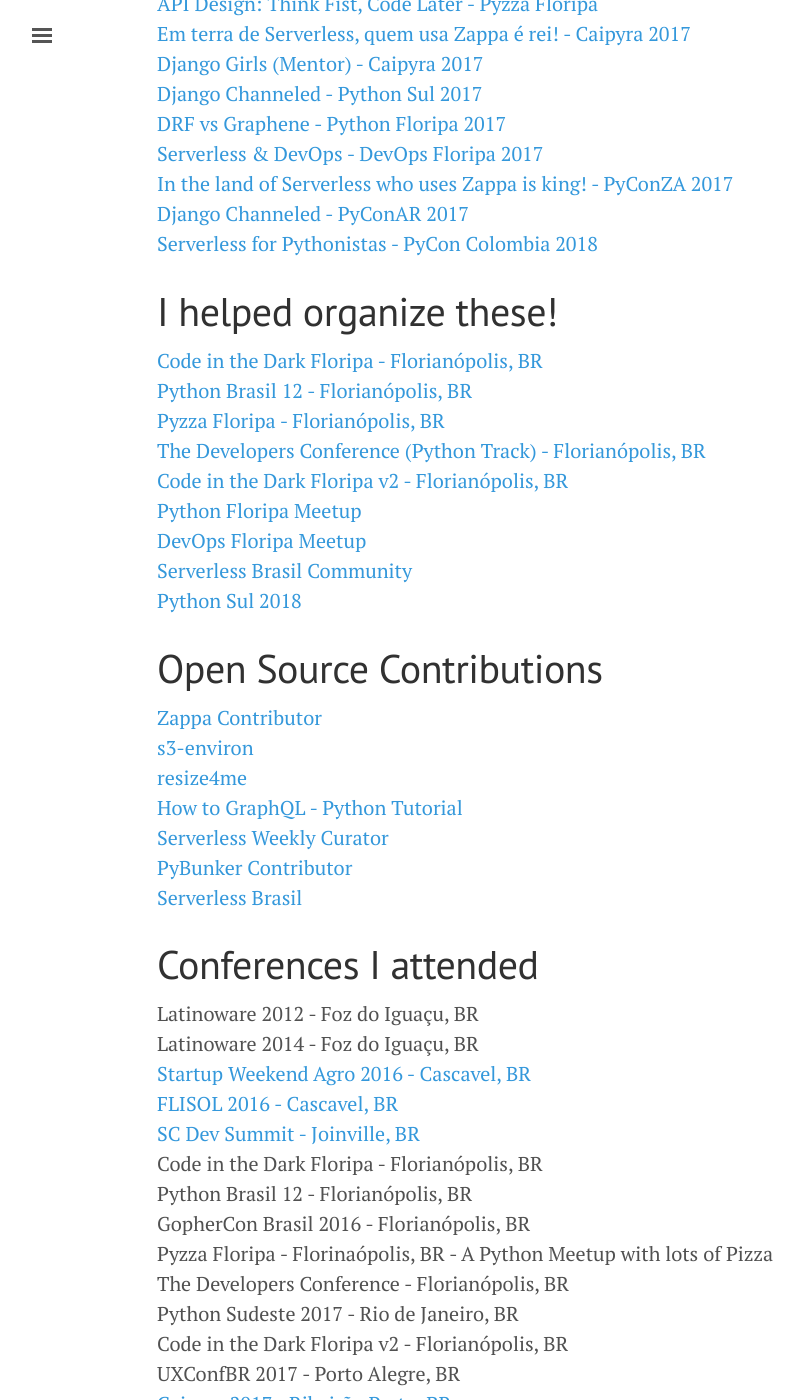
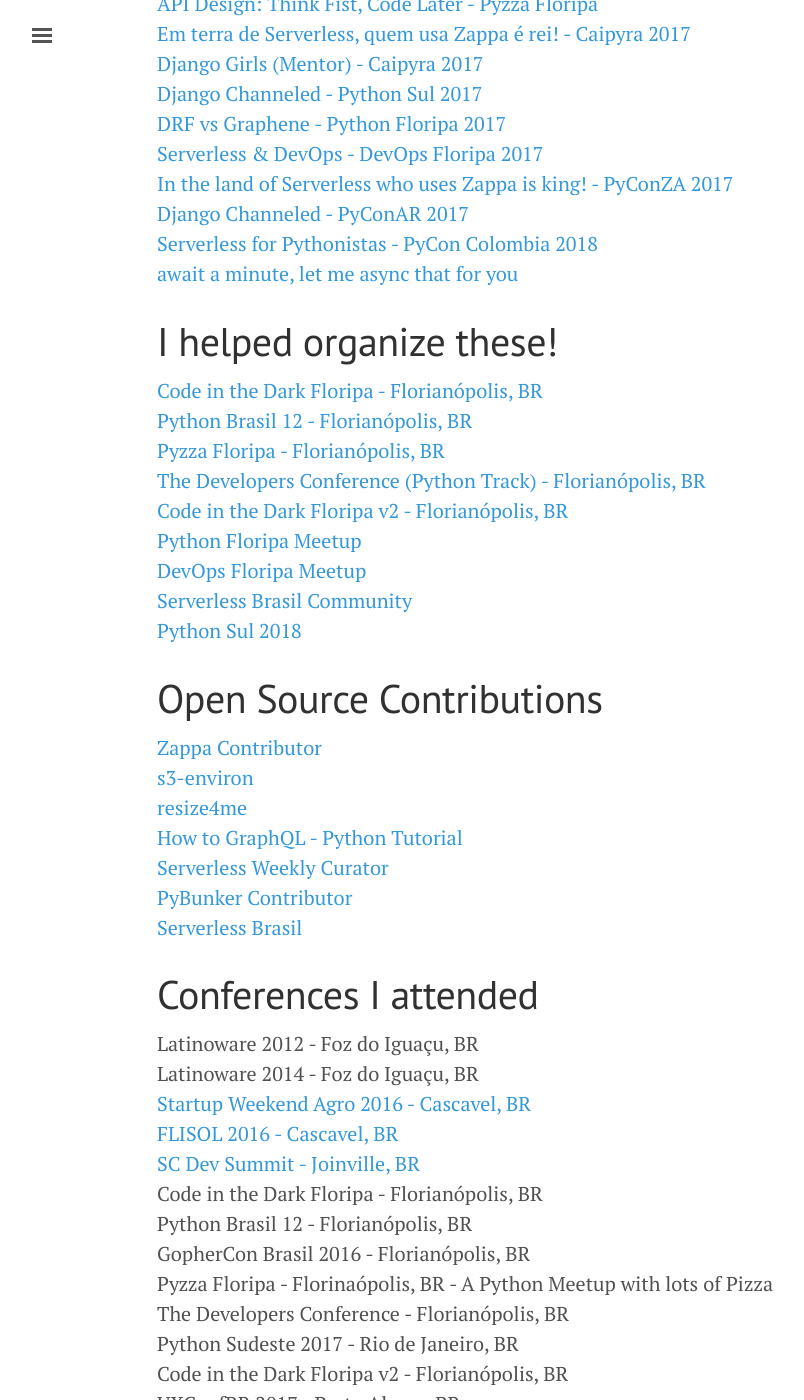
Before and after one commit to jonatasbaldin/jonatasbaldin.github.io, a Jekyll site: the page built from community.md, in a window 1280 px wide and 1400 px high, scrolled down 370 px. Shown: the whole window, without its empty margins (3-807 px from the left). Built offline with Jekyll 4.4.1, drawn with Linux system fonts in a browser that asks for light colours; nearby versions of some CDN libraries; some of the changed text lies outside the part shown.

Commit message:
Add asyncio talk and Mumbai Tech Meetup

```diff
--- a/community.md
+++ b/community.md
@@ -17,6 +17,7 @@
 [In the land of Serverless who uses Zappa is king! - PyConZA 2017](https://www.youtube.com/watch?v=1aggqfPzhNY)
 [Django Channeled - PyConAR 2017](https://speakerdeck.com/jonatasbaldin/pyconar-2017-django-channeled)
 [Serverless for Pythonistas - PyCon Colombia 2018](https://speakerdeck.com/jonatasbaldin/pycon-colombia-2018-serverless-for-pythonistas)
+[await a minute, let me async that for you](https://github.com/jonatasbaldin/asyncio-talk)
 
 # I helped organize these!
 [Code in the Dark Floripa - Florianópolis, BR](http://floripa.codeinthedark.com.br/)
```
Also changed, not shown: other parts of community.md (+1 -0 lines).
